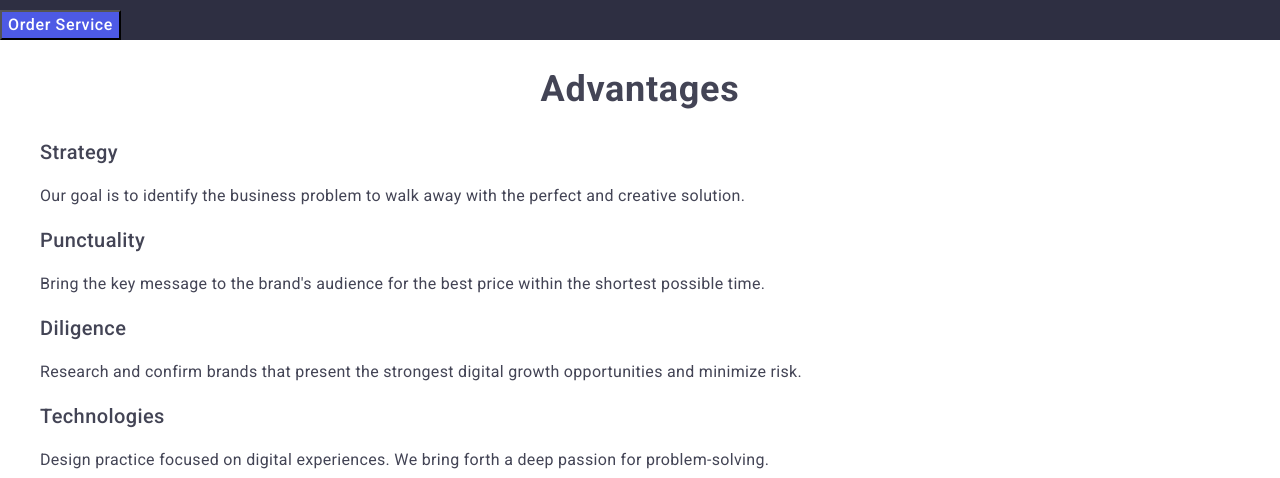
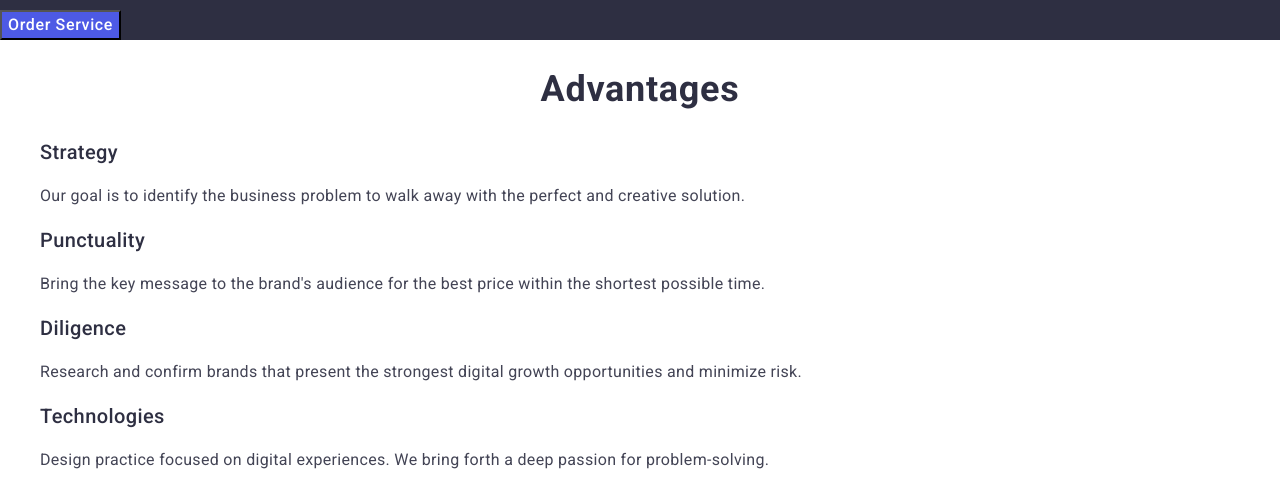
Before and after one commit to OlenaPanf/goit-markup-hw-02, a plain HTML site: page index.html in a window 1280 px wide. Shown: the part 316-794 px from the top of the page. Drawn offline with nearby package versions, Linux system fonts and the light colour scheme.

Commit message:
fixed color

```diff
--- a/css/styles.css
+++ b/css/styles.css
@@ -107,6 +107,7 @@ body {
         letter-spacing: 0.02em;
         text-transform: capitalize;
         text-align: center;
+        color: #2E2F42;
     }
 
     .text-title {
@@ -115,6 +116,7 @@ body {
         line-height: 1.2;
         /* 120% */
         letter-spacing: 0.02em;
+        color: #2E2F42;
     }
 
     .text {
```
